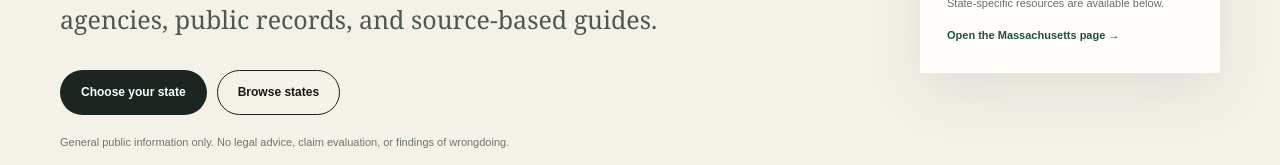
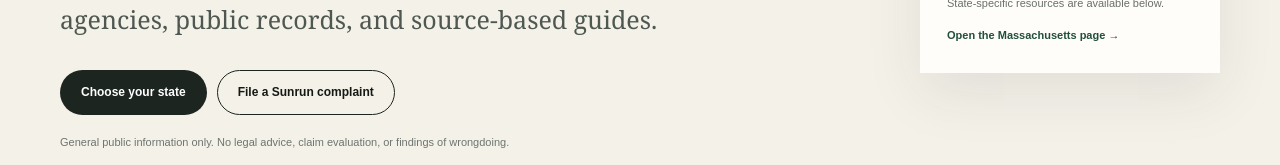
Before and after one commit to Decentralized-Rob/solar-consumer-research, a Next.js app: page / in a window 1280 px wide. Shown: the part 521-686 px from the top of the page. Built offline with nearby package versions, Linux system fonts and the light colour scheme; no server answers; the database is empty.

Commit message:
Link homepage to Sunrun complaint guide

```diff
--- a/components/home/discovery-sections.tsx
+++ b/components/home/discovery-sections.tsx
@@ -51,7 +51,7 @@ export function HeroSection({
         </p>
         <div className="home-hero-actions">
           <a className="home-button home-button--dark" href="#start">Choose your state</a>
-          <a className="home-button home-button--outline" href="/resources">Browse states</a>
+          <a className="home-button home-button--outline" href="/file-a-complaint-against-sunrun">File a Sunrun complaint</a>
         </div>
         <p className="home-scope-note">
           General public information only. No legal advice, claim evaluation, or findings of wrongdoing.
```
